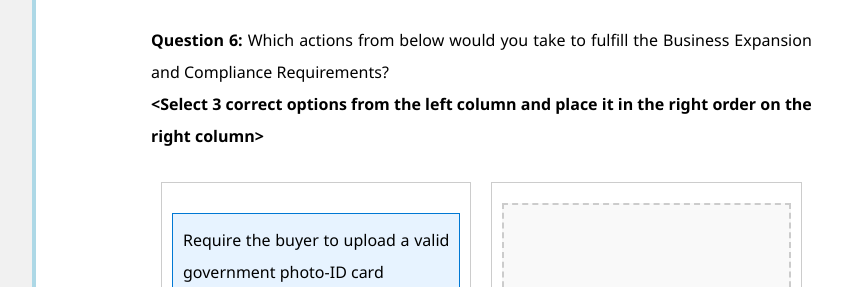
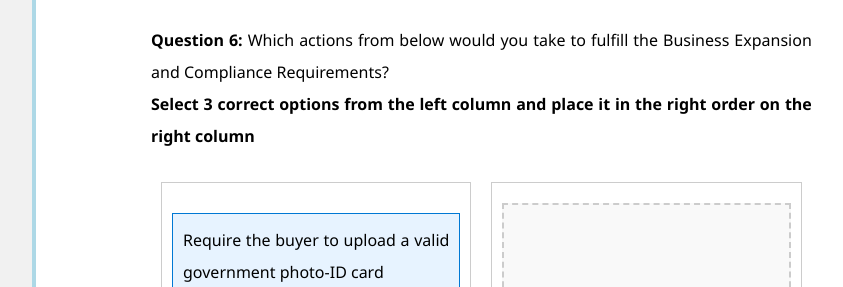
Before and after one commit to ningweinw/iengage, a Jekyll site: the page built from project-files/case-study/Data and AI/AI Services for Retail Operations.md, in a window 1280 px wide. Shown: the part 3300-3587 px from the top of the page, without its empty margins (288-1131 px from the left). Built offline with Jekyll 4.4.1, drawn with Linux system fonts in a browser that asks for light colours; nearby versions of some CDN libraries.

Commit message:
Update AI Services for Retail Operations.md

```diff
--- a/project-files/case-study/Data and AI/AI Services for Retail Operations.md
+++ b/project-files/case-study/Data and AI/AI Services for Retail Operations.md
@@ -115,7 +115,7 @@ Lakeshore Retail has identified several areas for improvement:
 
 
 **Question 6:** Which actions from below would you take to fulfill the Business Expansion and Compliance Requirements?<br>
-**<Select 3 correct options from the left column and place it in the right order on the right column>**
+**Select 3 correct options from the left column and place it in the right order on the right column**
 
 
 <div class="container">
```
